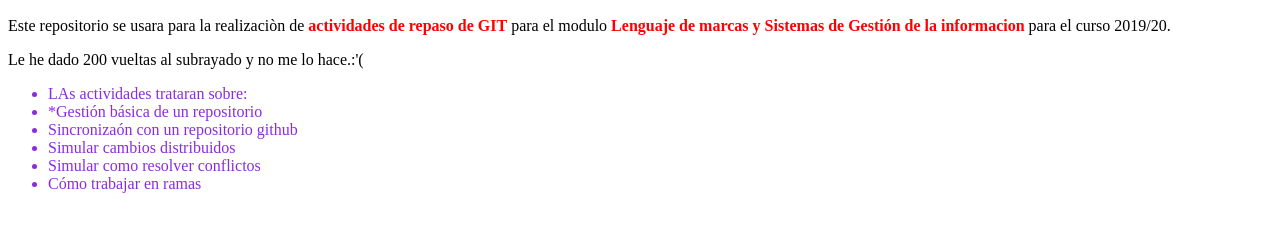
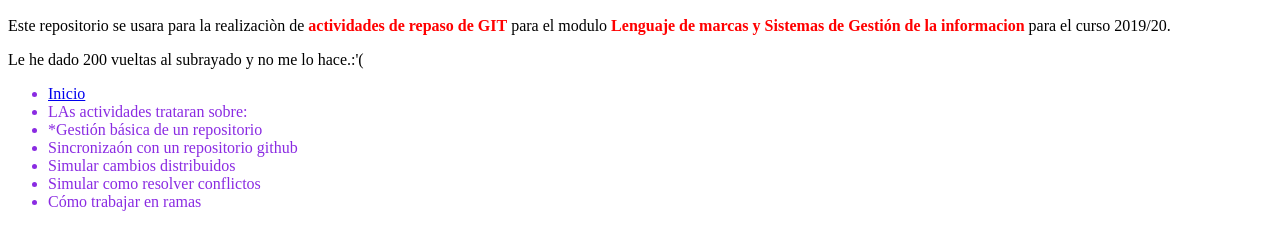
Before and after one commit to alvaroterke17/repaso_git_lm, a plain HTML site: page index.html in a window 1280 px wide. Shown: the part 110-360 px from the top of the page. Drawn offline with Linux system fonts and the light colour scheme.

Commit message:
RT2A3-Añadido link a proyecto.html

```diff
--- a/index.html
+++ b/index.html
@@ -16,6 +16,7 @@
     <p>Le he dado 200 vueltas al subrayado y no me lo hace.:'(</p>
     <nav class="menu">
     <ul>
+        <li><a href="../repaso_git_lm/proyecto.html">Inicio</a></li>
         <li>LAs actividades trataran sobre:</li>
         <li>*Gestión básica de un repositorio</li>
         <li>Sincronizaón con un repositorio github</li>
```
